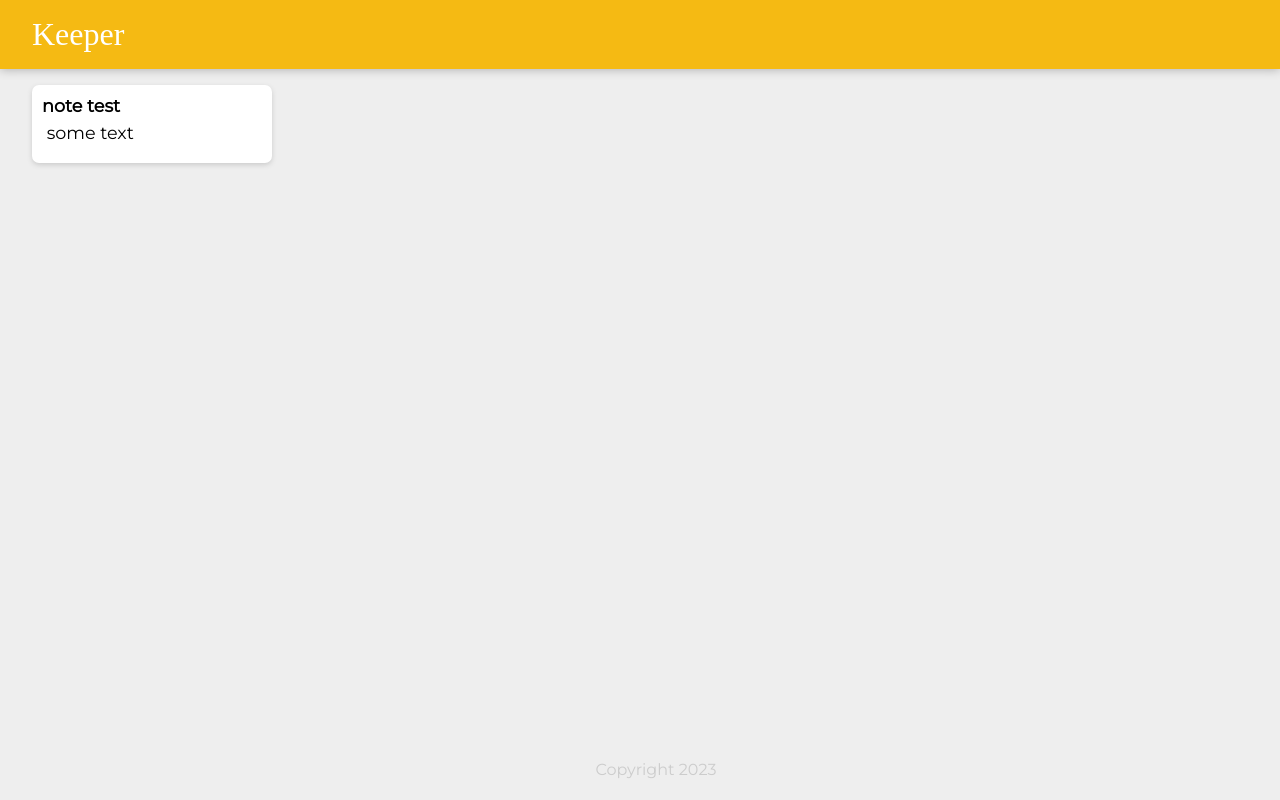
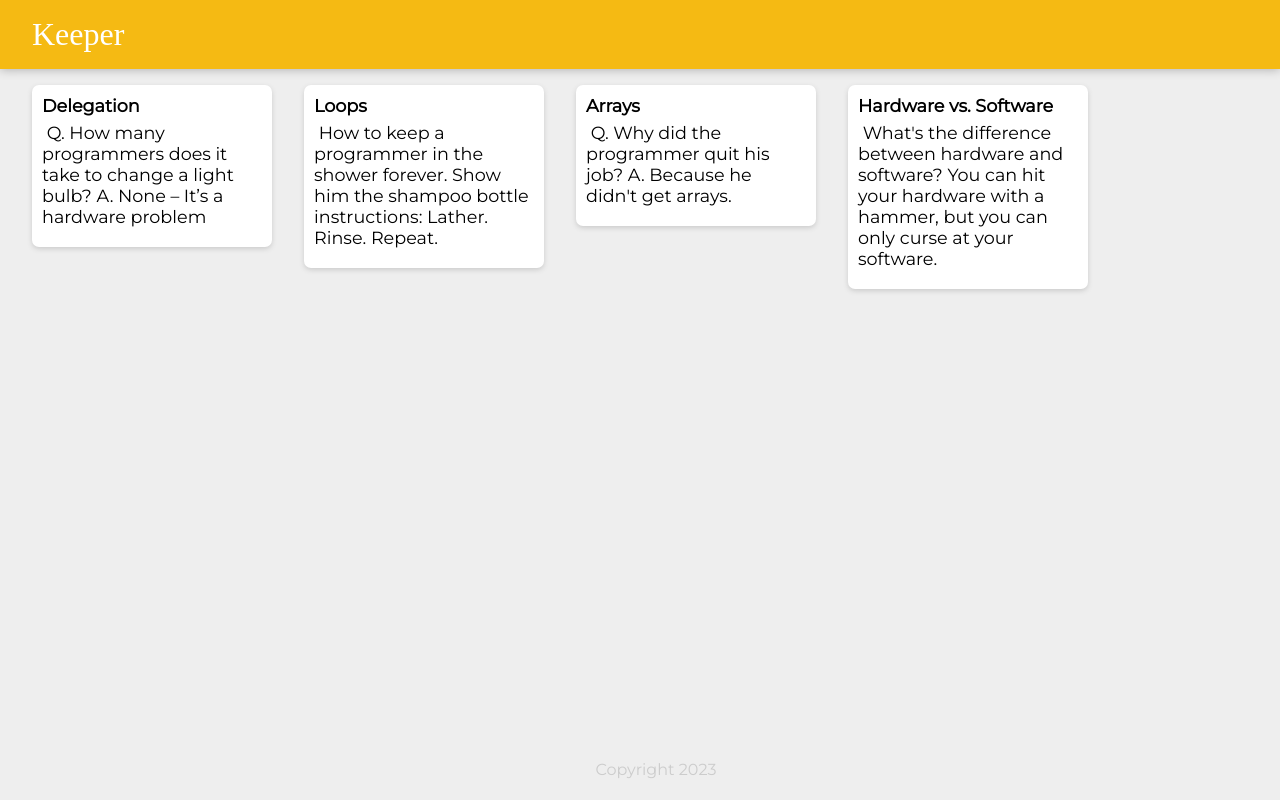
Before and after one commit to katsub669/React-app, a React (Create React App) app: page / in a window 1280 px wide. Built offline with nearby package versions, Linux system fonts and the light colour scheme; a web font is replaced by a local one.

Commit message:
adding map func to Note.jsx

```diff
--- a/src/components/App.jsx
+++ b/src/components/App.jsx
@@ -2,12 +2,22 @@
 import Header from './Header';
 import Note from './Note';
 import Footer from './Footer';
+import notes from '../notes';
+
+
+
 
 function App() {
     return (
     <div>
         <Header />
-        <Note />
+        {notes.map((item) =>
+            <Note
+                key= {item.key}
+                title = {item.title}
+                content = {item.content}
+            />
+        )}
         <Footer />
     </div>
     )
--- a/src/components/Note.jsx
+++ b/src/components/Note.jsx
@@ -1,10 +1,10 @@
 import React from 'react';
 
-function Note() {
+function Note(props) {
     return (
         <div className='note'>
-            <h1>note test</h1>
-            <p> some text</p>
+            <h1>{props.title}</h1>
+            <p> {props.content}</p>
         </div>
     )
 }
```
